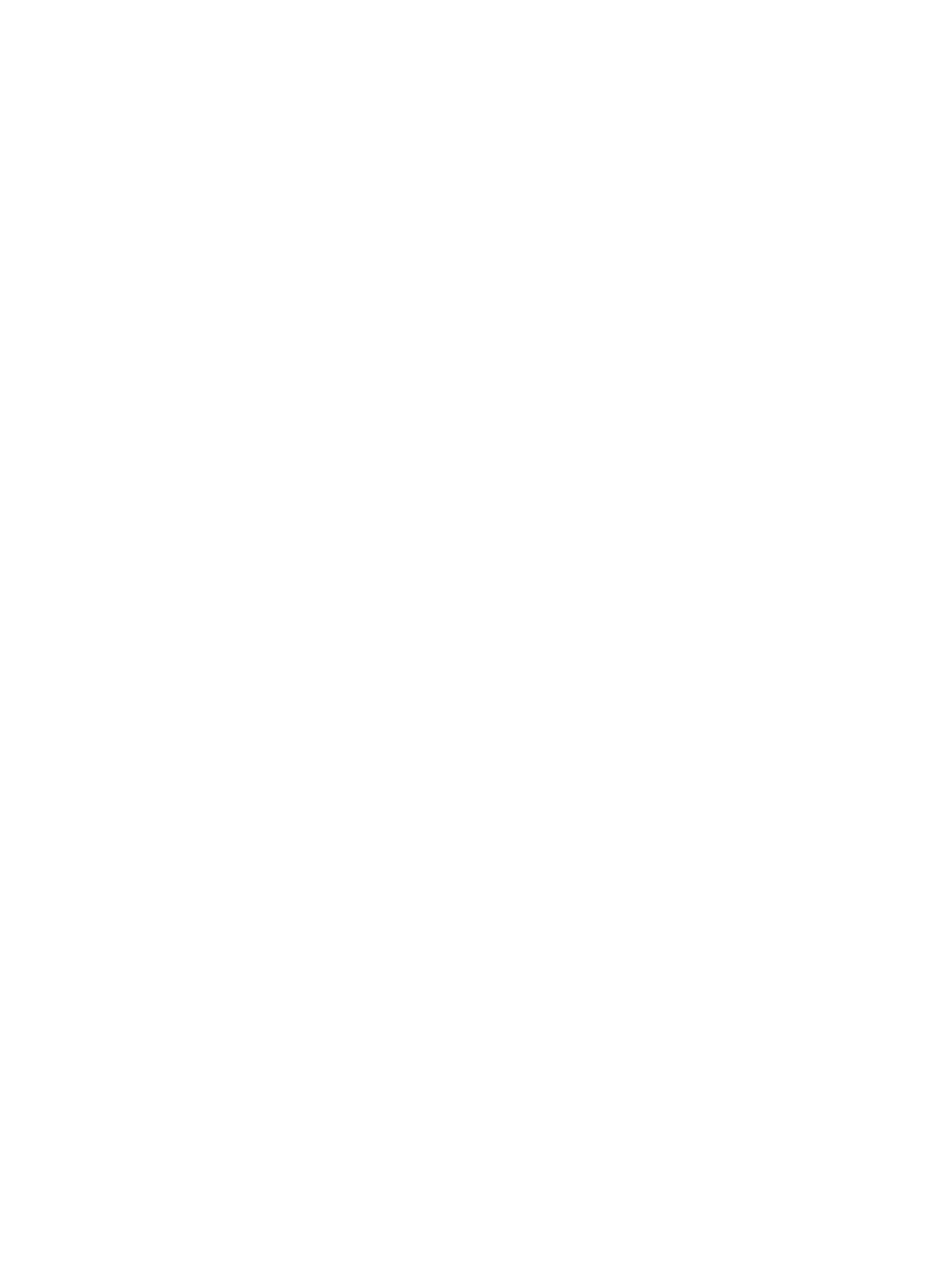
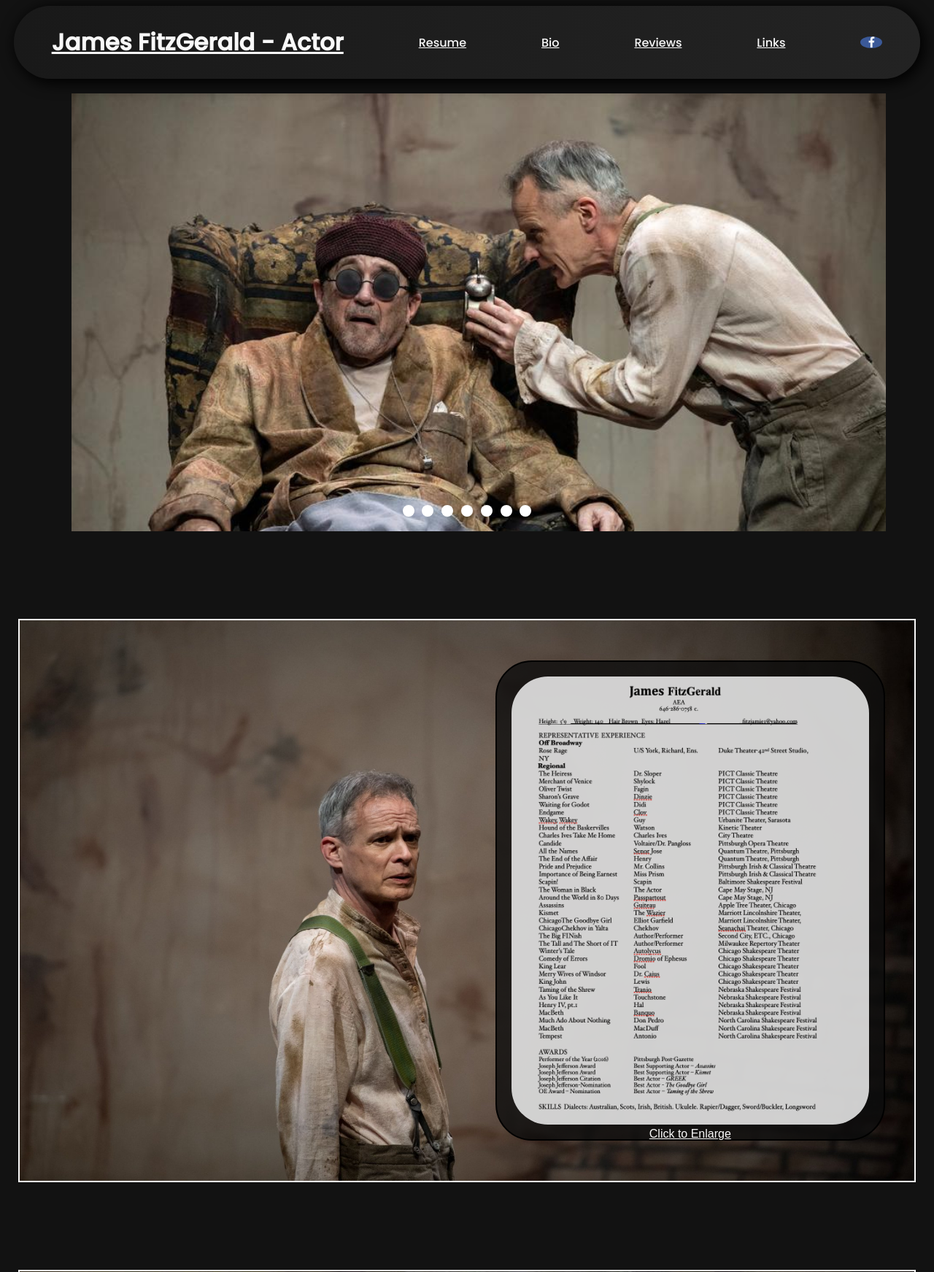
Before and after one commit to JamesFitzgeraldActor/JamesFitzgeraldActor.github.io, a plain HTML site: page newindex.html in a window 1280 px wide. Shown: the top 1743 px of the page at 73% size. Before the commit the page ends 800 px from the top, so only its background shows below. Drawn offline with Linux system fonts and the light colour scheme; grey boxes are pictures that could not be loaded.

Commit message:
outline page structure, add carousel, add resume, add bio

```diff
--- a/newindex.html
+++ b/newindex.html
@@ -13,6 +13,87 @@
     <title>James FitzGerald | Actor</title>
 </head>
 <body>
+    <div class="seperator" id="headshot"></div>
+    <div class="banner">
+        <a href="#headshot"><h1>
+            James FitzGerald - Actor
+        </h1></a>
+        <a href="#resume"><p>Resume</p></a>
+        <a href="#bio"><p>Bio</p></a>
+        <a href="#reviews"><p>Reviews</p></a>
+        <a href="#links"><p>Links</p></a>
+        <a href="https://www.facebook.com/profile.php?id=100063194322061" class="fa fa-facebook" target="_blank"></a>
+    </div>
 
+    <div class="slider-container">
+        <div class="menu">
+          <label for="slide-dot-1"></label>
+          <label for="slide-dot-2"></label>
+          <!-- <label for="slide-dot-3"></label> -->
+          <label for="slide-dot-4"></label>
+          <label for="slide-dot-5"></label>
+          <label for="slide-dot-6"></label>
+          <label for="slide-dot-7"></label>
+          <label for="slide-dot-8"></label>
+        </div>
+        <input id="slide-dot-1" type="radio" name="slides" checked>
+        <div class="slide slide-1"></div>
+        <input id="slide-dot-2" type="radio" name="slides">
+        <div class="slide slide-2"></div>
+        <!-- <input id="slide-dot-3" type="radio" name="slides">
+        <div class="slide slide-3"></div> -->
+        <input id="slide-dot-4" type="radio" name="slides" checked>
+        <div class="slide slide-4"></div>
+        <input id="slide-dot-5" type="radio" name="slides" checked>
+        <div class="slide slide-5"></div>
+        <input id="slide-dot-6" type="radio" name="slides" checked>
+        <div class="slide slide-6"></div>
+        <input id="slide-dot-7" type="radio" name="slides" checked>
+        <div class="slide slide-7"></div>
+        <input id="slide-dot-8" type="radio" name="slides" checked>
+        <div class="slide slide-8"></div>
+      </div>
+    </div>
+
+    <div class="seperator" id="resume"></div>
+    <div class="box resume">
+        <img src="images/resume.jpeg">
+        <div class="text">
+            <a href="./images/fitzresume.pdf" target="_blank">
+                <img src="./images/fitzresume.png">
+                Click to Enlarge
+            </a>
+        </div>
+    </div>
+
+    <div class="seperator" id="bio"></div>
+    <div class="box bio">
+        <img src="images/contact2.jpeg">
+        <div class="text">
+            <p>James is an actor, teacher, and coach. Now based in Pittsburgh, PA, he spent many years in Chicago actively engaged in the theater scene appearing multiple times at Marriott’s Lincolnshire Theatre, and in 16 productions for Chicago Shakespeare Theater, among others. In Chicago he was awarded two Joseph Jefferson Awards as Best Supporting Actor, a Jeff Citation (Best Actor), and earned  a Jeff Nomination for Best Actor.</p>
+
+            <p>James was also an associate professor of theater at Point Park University teaching graduate and undergraduate classes in Shakespeare, Stage Combat (Armed and Unarmed), Dialects, Voice and Speech, and Period Styles. He has also been a Fight Director and Dialect coach for a number of productions in Pittsburgh.</p>
+
+            <p>Since 2009, James has appeared in all the major theaters in Pittsburgh and became a company member of PICT Classic Theatre, receiving the company’s Dagda Award for Artistic Excellence in 2022. He was also named Performer of the Year by the Pittsburgh Post-Gazette in 2016.</p>
+
+            <p>Please click the FB link for more info and notices of what is happening next, and feel free to leave a message.</p>
+        </div>
+    </div>
+
+    <div class="seperator" id="reviews"></div>
+    <div class="box reviews">
+        <img src="images/reviews2.jpeg">
+        <div class="text">reviews</div>
+    </div>
+
+    <div class="seperator" id="links"></div>
+    <div class="box links">
+        <img src="images/reel2.jpeg">
+        <div class="text">links</div>
+    </div>
+
+    <footer>
+        <p>Photo credits - Suellen Fitzsimmons and Keith Traux</p>
+    </footer>
 </body>
 </html>
--- a/newstyles.css
+++ b/newstyles.css
@@ -0,0 +1,184 @@
+body {
+    display: flex;
+    flex-direction: column;
+    align-items: center;
+    background: #121212;
+    font-family: Arial, Helvetica, sans-serif;
+    color: #f9f9f9;
+}
+
+.seperator {
+    height: 120px;
+    width: 97%;
+    background: transparent;
+  }
+
+.banner {
+    position: fixed;
+    display: flex;
+    align-items: center;
+    justify-content: space-around;
+    width: 97%;
+    height: 100px;
+    background: linear-gradient(to right, #191919, #232323);
+    border-radius: 50px;
+    color: #f9f9f9;
+    font-family: 'Poppins', sans-serif;
+    z-index: 1000;
+    box-shadow: 4px 4px 20px 2px #000000ff;
+}
+
+.box {
+    display: flex;
+    flex-direction: column;
+    align-items: flex-end;
+    justify-content: center;
+    position: relative;
+    width: 97%;
+    height: 700px;
+    height: 60vw;
+    border: 2px solid #f9f9f9;
+    background: #343434;
+}
+
+img {
+    width: 100%;
+    height: 100%;
+    object-fit: fill;
+}
+
+.text {
+    position: absolute;
+    border: 2px solid black;
+    width: 40%;
+    height: 80%;
+    background: #0d0d0dcc;
+    padding: 20px 20px;
+    margin-right: 40px;
+    border-radius: 50px;
+}
+
+.resume {
+    text-align: center;
+}
+
+.resume .text img {
+    border-radius: 50px;
+    opacity: 0.8;
+}
+
+.resume .text img:hover {
+    /* transition: 0.3s; */
+    opacity: 1;
+}
+
+.bio .text {
+    font-size: 1.5vw;
+}
+
+a {
+    color: #f9f9f9;
+}
+
+a:visited {
+    color: #f9f9f9;
+}
+
+a:hover {
+    color: #ff0000;
+}
+
+.fa {
+    font-size: 200px;
+    width: 30px;
+    text-align: center;
+    text-decoration: none;
+    border-radius: 50%;
+  }
+
+  .fa-facebook {
+    background: #3B5998;
+    color: white;
+  }
+
+
+
+
+
+  /* Image Carousel */
+
+  /* img {
+    max-width: 100%;
+  } */
+  .slider-container {
+    height: 600px;
+    width: 97%;
+    position: relative;
+    overflow: hidden;
+    text-align: center;
+  }
+  .menu {
+    position: absolute;
+    left: 0;
+    z-index: 900;
+    width: 100%;
+    bottom: 0;
+  }
+  .menu label {
+    cursor: pointer;
+    display: inline-block;
+    width: 16px;
+    height: 16px;
+    background: #fff;
+    border-radius: 50px;
+    margin: 0 0.2em 1em;
+  }
+  .menu label:hover,
+  .menu label:focus {
+    background: #1c87c9;
+  }
+  .slide {
+    width: 100%;
+    height: 500px;
+    position: absolute;
+    top: 0;
+    left: 100%;
+    z-index: 10;
+    padding: 8em 1em 0;
+    background-size: cover;
+    background-position: 50% 50%;
+    transition: left 0s 0.75s;
+  }
+  [id^="slide"]:checked + .slide {
+    left: 0;
+    z-index: 100;
+    transition: left 0.65s ease-out;
+  }
+  .slide-1 {
+    background-image: url("images/divide.png");
+  }
+  .slide-2 {
+    background-image: url("images/watson.png");
+  }
+  /* .slide-3 {
+    background-image: url("images/contact2.jpeg");
+  } */
+  .slide-4 {
+    background-image: url("images/Godot.jpg");
+  }
+  .slide-5 {
+    background-image: url("images/black.png");
+  }
+  .slide-6 {
+    background-image: url("images/headshot2.jpg");
+  }
+  .slide-7 {
+    background-image: url("images/fagin.jpg");
+  }
+  .slide-8 {
+    background-image: url("images/endgame.jpg")
+  }
+  .slide-1, .slide-2, .slide-3, .slide-4, .slide-5, .slide-6, .slide-7, .slide-8 {
+    background-size: contain;
+    background-repeat: no-repeat;
+  }
```
Also changed, not shown: 1 other file.
